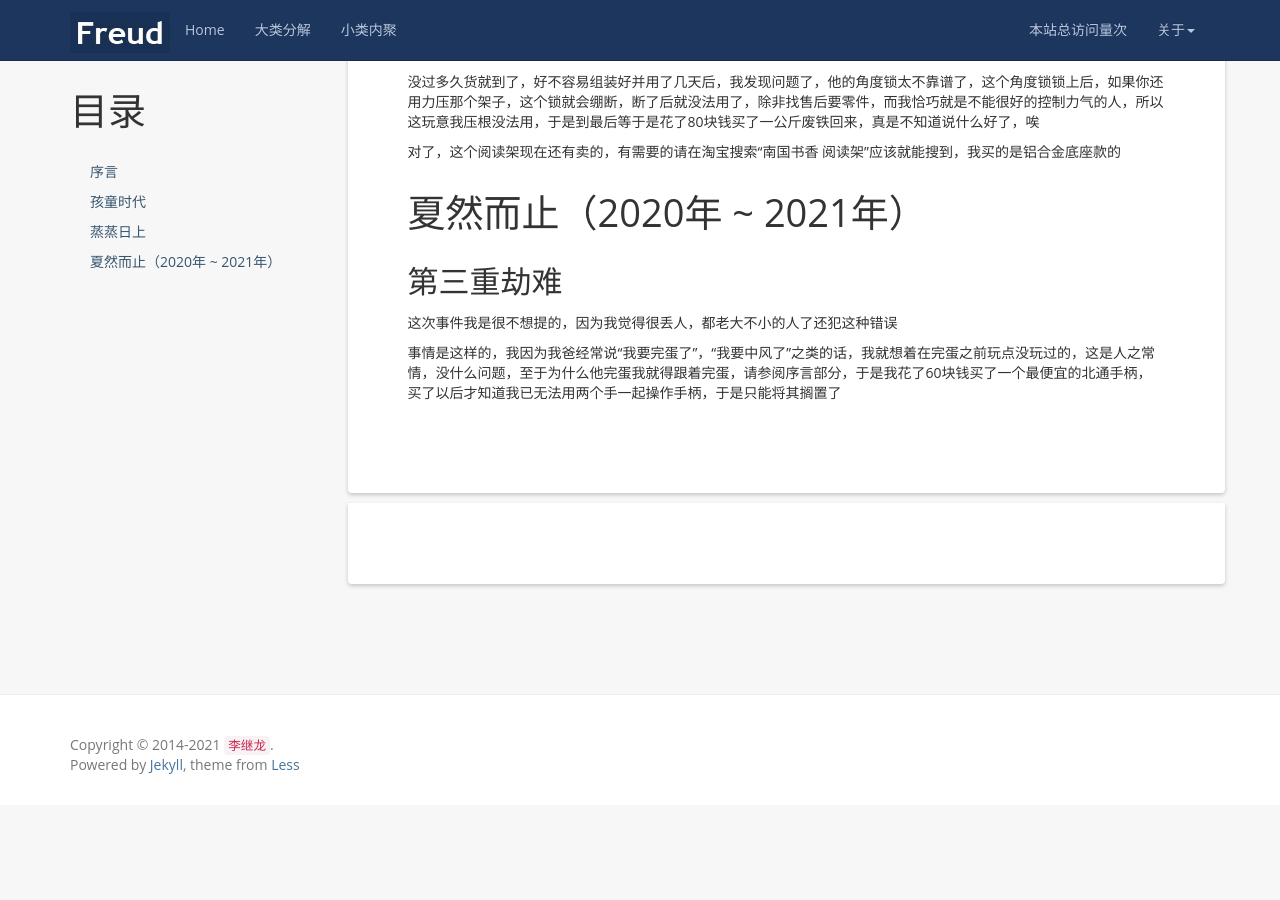
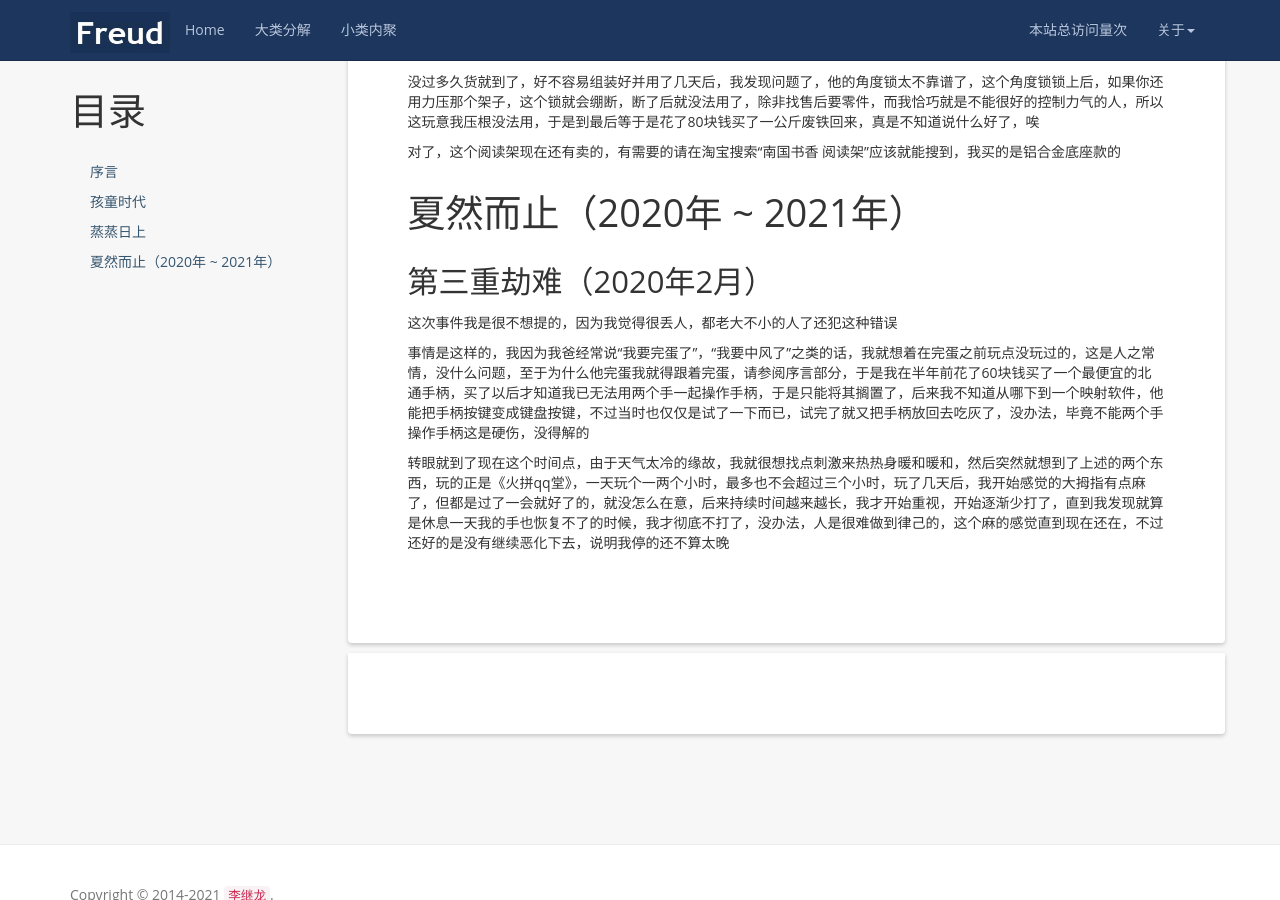
Before and after one commit to kljzndx/My-Blog, a Jekyll site: the page built from _posts/2021-07-07-autobiography.md, in a window 1280 px wide and 900 px high, scrolled down 6086 px. Built offline with Jekyll 4.4.1, drawn with Linux system fonts in a browser that asks for light colours; nearby versions of some CDN libraries; comment, search, counter and statistics services are not loaded; before the commit the page ends 6891 px from its top, so only the background shows below that.

Commit message:
同步编写进度

```diff
--- a/_posts/2021-07-07-autobiography.md
+++ b/_posts/2021-07-07-autobiography.md
@@ -231,8 +231,10 @@ tags: [自传]
 
 # 夏然而止（2020年 ~ 2021年）
 
-## 第三重劫难
+## 第三重劫难（2020年2月）
 
 这次事件我是很不想提的，因为我觉得很丢人，都老大不小的人了还犯这种错误
 
-事情是这样的，我因为我爸经常说“我要完蛋了”，“我要中风了”之类的话，我就想着在完蛋之前玩点没玩过的，这是人之常情，没什么问题，至于为什么他完蛋我就得跟着完蛋，请参阅序言部分，于是我花了60块钱买了一个最便宜的北通手柄，买了以后才知道我已无法用两个手一起操作手柄，于是只能将其搁置了
+事情是这样的，我因为我爸经常说“我要完蛋了”，“我要中风了”之类的话，我就想着在完蛋之前玩点没玩过的，这是人之常情，没什么问题，至于为什么他完蛋我就得跟着完蛋，请参阅序言部分，于是我在半年前花了60块钱买了一个最便宜的北通手柄，买了以后才知道我已无法用两个手一起操作手柄，于是只能将其搁置了，后来我不知道从哪下到一个映射软件，他能把手柄按键变成键盘按键，不过当时也仅仅是试了一下而已，试完了就又把手柄放回去吃灰了，没办法，毕竟不能两个手操作手柄这是硬伤，没得解的
+
+转眼就到了现在这个时间点，由于天气太冷的缘故，我就很想找点刺激来热热身暖和暖和，然后突然就想到了上述的两个东西，玩的正是《火拼qq堂》，一天玩个一两个小时，最多也不会超过三个小时，玩了几天后，我开始感觉的大拇指有点麻了，但都是过了一会就好了的，就没怎么在意，后来持续时间越来越长，我才开始重视，开始逐渐少打了，直到我发现就算是休息一天我的手也恢复不了的时候，我才彻底不打了，没办法，人是很难做到律己的，这个麻的感觉直到现在还在，不过还好的是没有继续恶化下去，说明我停的还不算太晚
```
